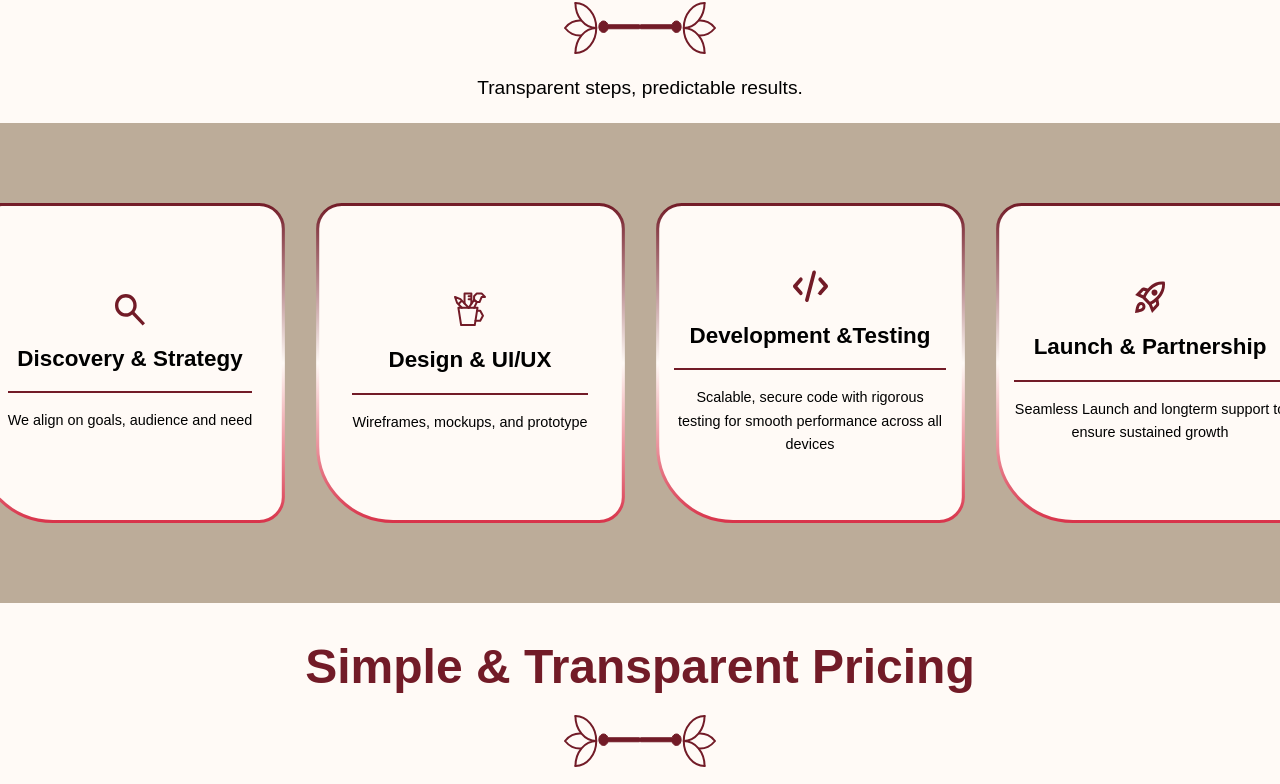
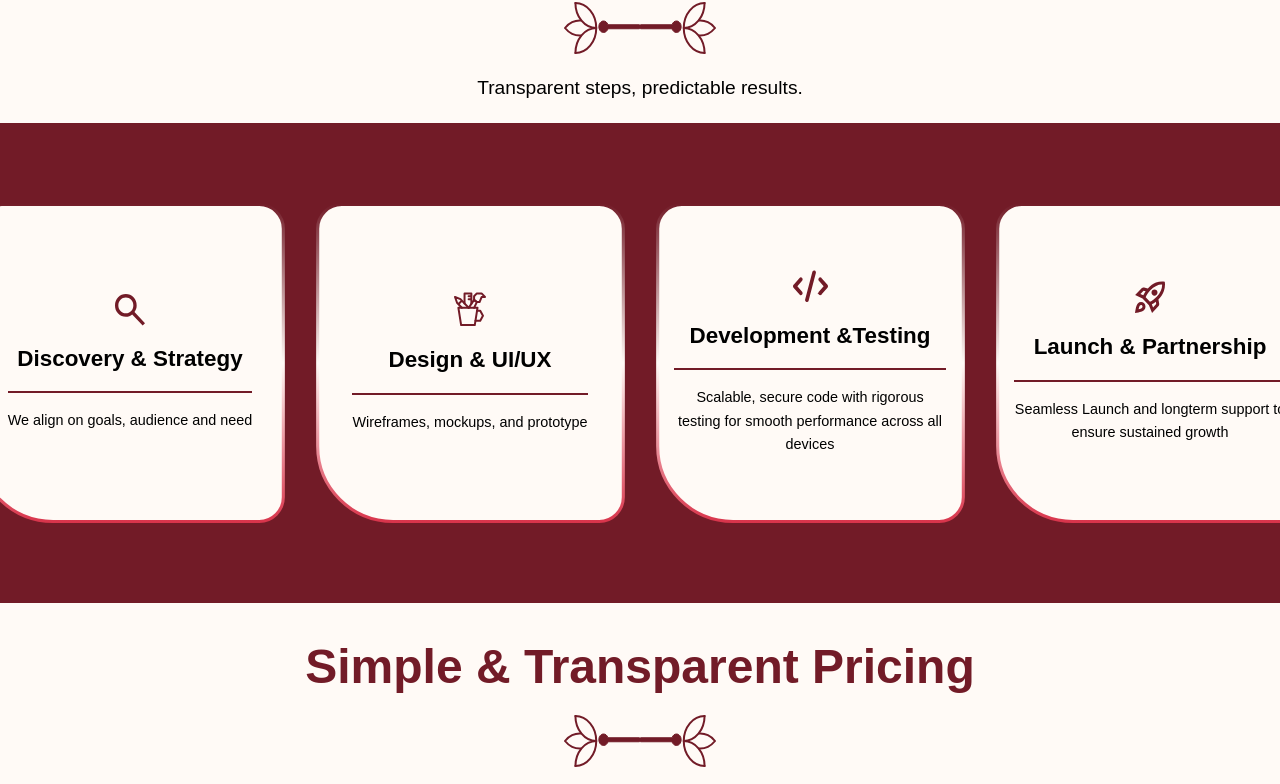
Before and after one commit to SaliMerc/esamntech-website, a React (Vite) app: page / in a window 1280 px wide. Shown: the part 2180-2964 px from the top of the page. Built offline with nearby package versions, Linux system fonts and the light colour scheme.

Commit message:
adjustment

```diff
--- a/src/pages/LandingPage.jsx
+++ b/src/pages/LandingPage.jsx
@@ -95,7 +95,7 @@ uninterrupted growth.' marginTop='5rem' icon='/icons/maintenance-icon.svg' />
           </div>
           <p className="md:hidden heading-paragraphs mb-5">We don't just build websites and apps, we engineer assets for business growth.</p>
         </div>
-        <div className="flex flex-col space-y-5 md:flex-row items-center justify-center">
+        <div className="flex flex-col space-y-5 md:flex-row md:space-x-7 items-center justify-center">
           <WhyUsDiv title='Strategic Partnership' text='We act as an extension of your team, collaborating on every step to ensure lasting success.' backgroundImage='/icons/why-us-1.svg' icon='/icons/about-icon1.svg' />
           <div className="text-center">
             <p className="hidden md:block heading-paragraphs md:my-5">We don't just build websites and apps, <br /> we engineer assets for business growth.</p>
@@ -114,7 +114,7 @@ uninterrupted growth.' marginTop='5rem' icon='/icons/maintenance-icon.svg' />
           </div>
           <p className="md:my-5 heading-paragraphs">Transparent steps, predictable results.</p>
         </div>
-        <div className="min-h-[50rem] md:min-h-[30rem] bg-[#BCAC99] flex items-center justify-center">
+        <div className="min-h-[50rem] md:min-h-[30rem] bg-[#721B27] flex items-center justify-center">
           <div className="flex flex-col md:flex-row gap-5 my-3 px-5 items-center justify-center">
             <WhyUsDiv title='Discovery & Strategy' text='We align on goals, audience and need' backgroundImage='/icons/process-background.svg' icon='/icons/process-icon1.svg' />
             <WhyUsDiv title='Design & UI/UX' text='Wireframes, mockups, and prototype' backgroundImage='/icons/process-background.svg' icon='/icons/process-icon2.svg' />
```
